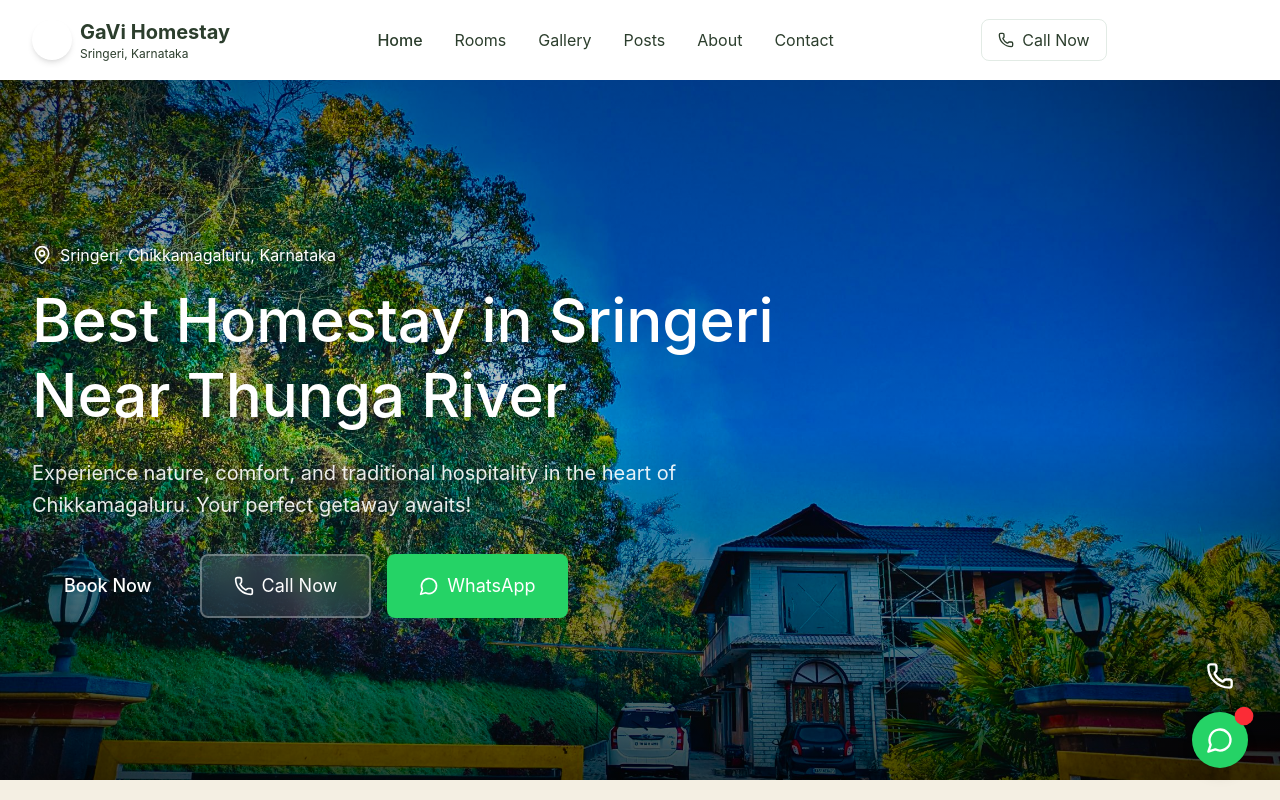
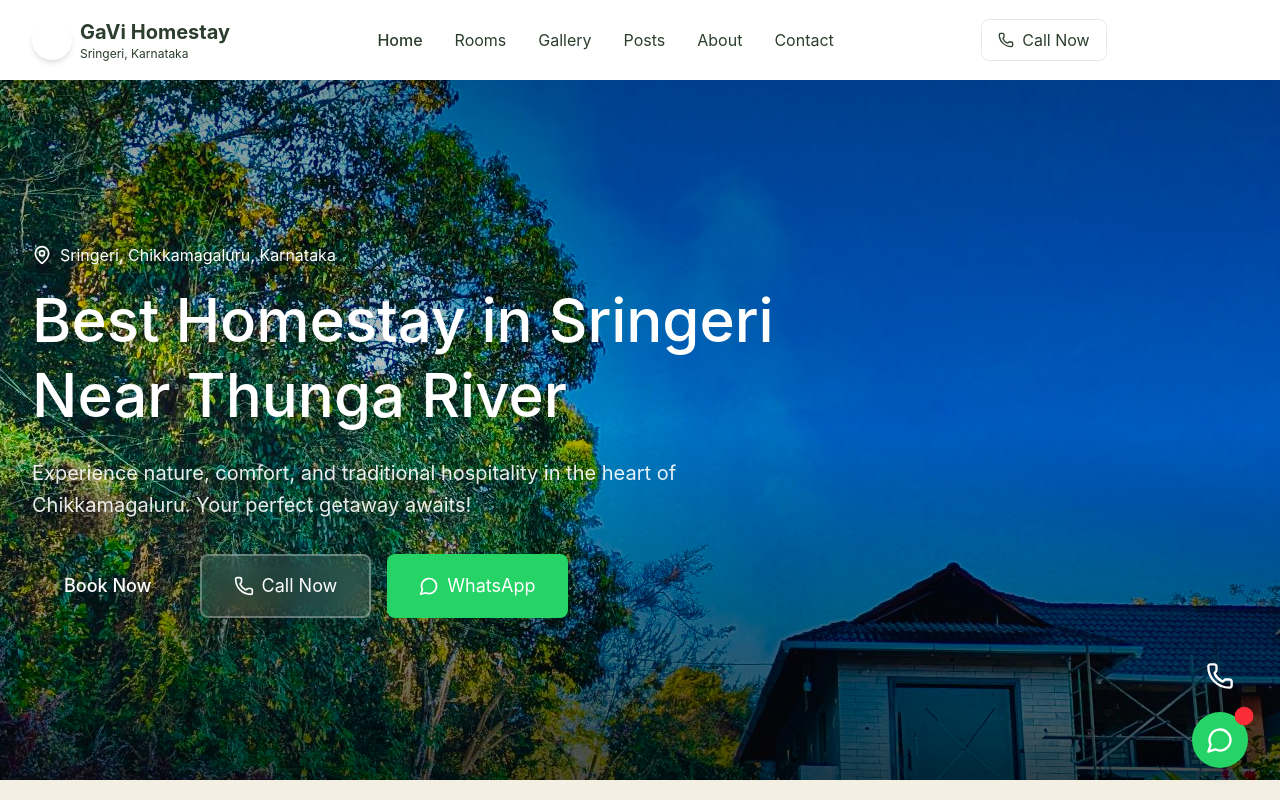
Before and after one commit to PRATHYAKSHAHV/GaviHomeStay2023, a React (Vite) app: page / in a window 1280 px wide. Shown: the top 800 px of the page. Built offline with nearby package versions, Linux system fonts and the light colour scheme.

Commit message:
Use fixed hero background image

```diff
--- a/src/app/pages/Home.tsx
+++ b/src/app/pages/Home.tsx
@@ -203,13 +203,17 @@ export function Home() {
   return (
     <div className="min-h-screen">
       {/* Hero Section */}
-      <section className="relative h-[600px] lg:h-[700px] overflow-hidden">
+      <section
+        className="relative h-[600px] lg:h-[700px] overflow-hidden bg-black"
+        style={{
+          backgroundImage: `url(${gaviHeroImage})`,
+          backgroundAttachment: 'fixed',
+          backgroundPosition: 'center center',
+          backgroundRepeat: 'no-repeat',
+          backgroundSize: 'auto',
+        }}
+      >
         <div className="absolute inset-0">
-          <ImageWithFallback
-            src={gaviHeroImage}
-            alt="GaVi Homestay in Sringeri"
-            className="w-full h-full object-cover"
-          />
           <div className="absolute inset-0 bg-gradient-to-b from-black/40 via-black/20 to-black/70" />
 
           {/* Organic shapes overlay */}
```
